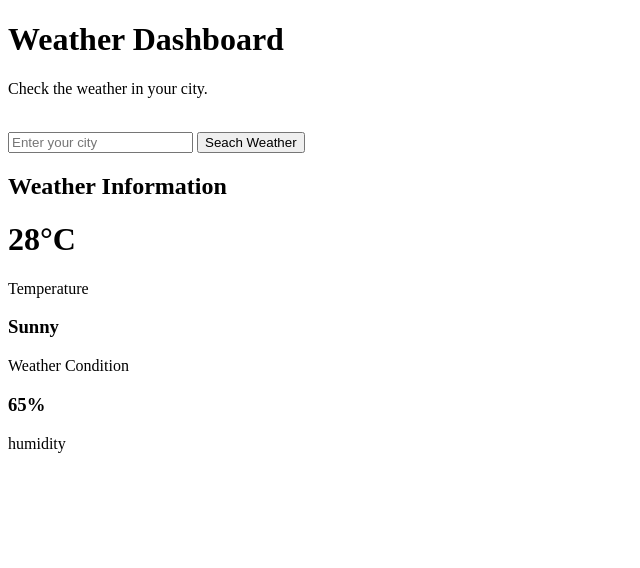
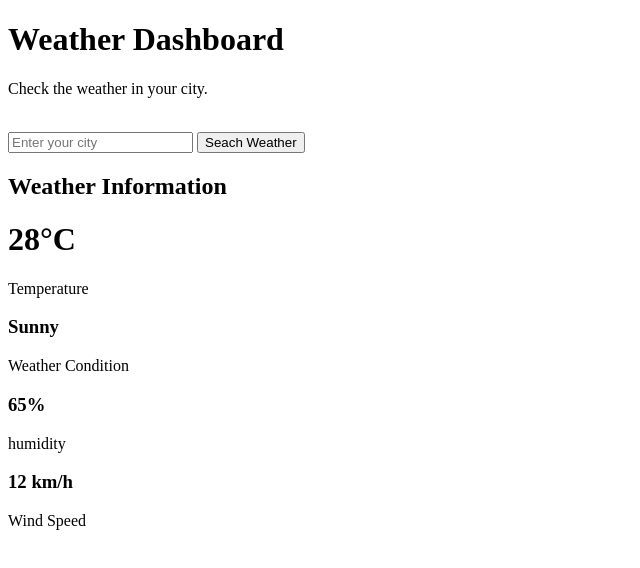
Before and after one commit to penaflorjonelbert/weather-dashboard, a plain HTML site: page Index.html in a window 1280 px wide. Shown: the whole page, without its empty margins (0-640 px from the left). Drawn offline with Linux system fonts and the light colour scheme.

Commit message:
Add wind speed display

```diff
--- a/Index.html
+++ b/Index.html
@@ -27,6 +27,10 @@
 <h3 id="humidity">65%</h3>
         <p>humidity</p>
 
+ <h3 id="wind">12 km/h</h3>
+        <p>Wind Speed</p>
+
+
     </div>
 
 </body>
```
